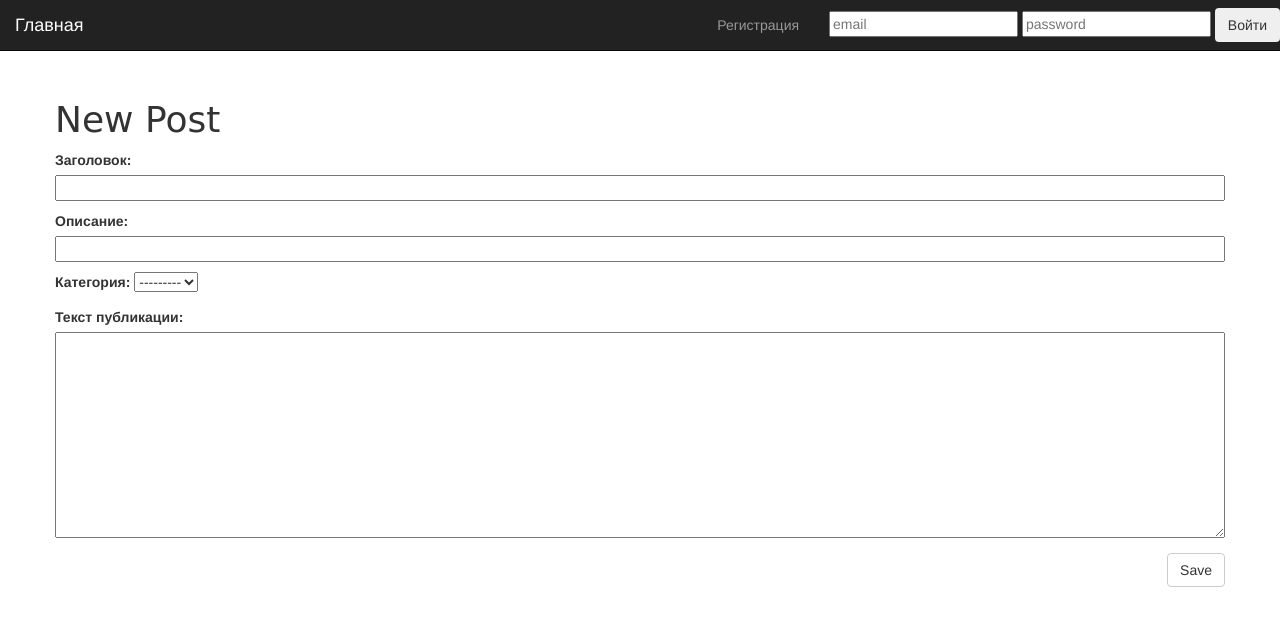
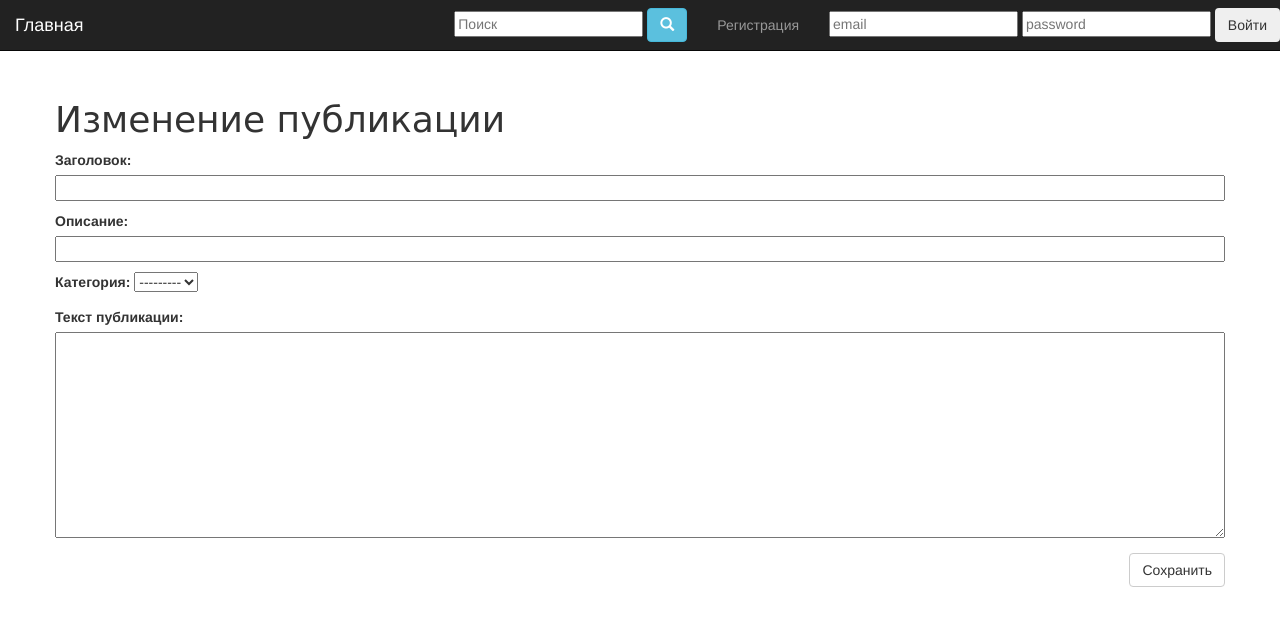
Before and after one commit to ArtemyH/my-first-blog, a Django app: page /user/post/new/ in a window 1280 px wide. Shown: the top 626 px of the page. Run offline with Django 3.2, Linux system fonts and the light colour scheme; data that the repository does not hold is empty; some libraries are stand-ins or nearby versions.

Commit message:
Changed templates, add search

```diff
--- a/blog/templates/blog/base.html
+++ b/blog/templates/blog/base.html
@@ -67,8 +67,18 @@
 
             </ul>
             <ul class="nav navbar-nav navbar-right">
+                 <li><form role="search" class="navbar-form pull-right form-inline" method="GET" action="/">
+
+                    <input id="search" name="search" type="text" class="span2" placeholder="Поиск">
+                        <button class="btn btn-info" type="submit">
+                          <i class="glyphicon glyphicon-search"></i>
+                        </button>
+
+                 </form></li>
                 {% if user.is_authenticated %}
-                <li margin-right="20px" ><a href="{% url 'logout' %}">Выход</a></li>
+
+                <li><a href="{% url 'logout' %}">Выход</a></li>
+
                 {% else %}
                 <li><a href="{% url 'register' %}">Регистрация</a></li>
                 <form method="POST" class="navbar-form pull-right form-inline" action="{% url 'login' %}">
@@ -78,6 +88,7 @@
                   <button type="submit" class="btn ">Войти</button>
                 </form>
                 {% endif %}
+
 
             </ul>
         </div>
--- a/blog/templates/blog/my_post_detail.html
+++ b/blog/templates/blog/my_post_detail.html
@@ -27,7 +27,7 @@
     <strong id="rate_count">{{ post.rate }}</strong>
     <a class="btn btn-default" onclick ="minus()" id="minus"><span class="glyphicon glyphicon-thumbs-down"></span></a><br/><br/>
 
-    <a class="btn btn-default" href="{% url 'add_comment_to_post' pk=post.pk %}">Add comment</a>
+    <a class="btn btn-default" href="{% url 'add_comment_to_post' pk=post.pk %}">Комментировать</a>
     {% endif %}
     {% endif %}
     <hr>
--- a/blog/templates/blog/my_post_edit.html
+++ b/blog/templates/blog/my_post_edit.html
@@ -1,9 +1,9 @@
 {% extends 'blog/base.html' %}
 
 {% block content %}
-    <h1>New Post</h1>
-    <form method="POST" class="post-form">{% csrf_token %}
+    <h1>Изменение публикации</h1>
+    <form method="POST" class="post-form form-horizontal">{% csrf_token %}
         {{ form.as_p }}
-        <button type="submit" class="save btn btn-default">Save</button>
+        <button type="submit" class="save btn btn-default">Сохранить</button>
     </form>
 {% endblock %}
--- a/blog/templates/blog/user_detail_and_posts.html
+++ b/blog/templates/blog/user_detail_and_posts.html
@@ -10,6 +10,7 @@
     {% if extuser.avatar %}
         <img src="{{ object.avatar.url }}" height="200"/>
     {% endif %}
+
 
     <form class="post-form" >
 
--- a/blog/urls.py
+++ b/blog/urls.py
@@ -5,8 +5,8 @@ urlpatterns = [
     url(r'^$', views.PostList.as_view(), name="post_list"),
     url(r'^category/(?P<pk>\d+)/$', views.PostList.as_view(), name="post_list"),
     url(r'^post/(?P<pk>[0-9]+)/$', views.DetailMyPost.as_view(), name='post_detail'),
-    url(r'^post/new/$', views.post_new, name='post_new'),
-    url(r'^post/(?P<pk>[0-9]+)/edit/$', views.post_edit, name='post_edit'),
+    #url(r'^post/new/$', views.post_new, name='post_new'),
+    url(r'^post/(?P<pk>[0-9]+)/edit/$', views.EditPost.as_view(), name='post_edit'),
     url(r'^post/(?P<pk>\d+)/remove/$', views.post_remove, name='post_remove'),
     url(r'^post/(?P<pk>\d+)/comment/$', views.CreateComment.as_view(), name='add_comment_to_post'),
     #url(r'^comment/(?P<pk>\d+)/remove/$', views.comment_remove, name='comment_remove'),
--- a/blog/views.py
+++ b/blog/views.py
@@ -21,6 +21,9 @@ from django.core.urlresolvers import reverse
 from django.core import serializers
 import json
 from django.core.serializers.json import DjangoJSONEncoder
+
+from django.db.models import Q
+
 
 class LoginFormView(FormView):
     form_class = AuthenticationFormWithEmail
@@ -58,15 +61,20 @@ class EditProfile(UpdateView):
         return reverse('profile', args=[self.object.pk])
 
 
+class EditPost(UpdateView):
+    model = MyPost
+    form_class = MyPostForm
+    template_name = 'blog/my_post_edit.html'
+
+    def get_success_url(self):
+        return reverse('post_detail', args=[self.object.pk])
+
+
 
 class PostList(ListView):
     model = Category
-
     template_name = 'blog/post_list_sort.html'
 
-    def get_queryset(self):
-
-        return Category.objects.all()
 
 class UserPostList(ListView):
     model = MyPost
@@ -93,7 +101,7 @@ class UserDetailAndPosts(DetailView):
 class CreateMyPost(CreateView):
     form_class = MyPostForm
     template_name = 'blog/my_post_edit.html'
-    success_url = '/'
+    #success_url = 'user_post_list'
 
     def send_mail_confirm(self, form):
         name = self.request.user.first_name
@@ -103,10 +111,6 @@ class CreateMyPost(CreateView):
         send_mail(email_subject, email_body, settings.EMAIL_HOST_USER, ['prime.95@mail.ru'], fail_silently=False)
 
     def form_valid(self, form):
-        #obj = json.dumps((MyPost.objects.all().values('title', 'author__username')))
-        #obj = serializers.serialize((MyPost.objects.all().values('title', 'author__username')))
-        sd = json.dumps(list(MyPost.objects.all().values('title', 'author__username')), cls=DjangoJSONEncoder)
-        print(sd)
         try:
             form.instance.author = ExtUser.objects.get(email=self.request.user.email)
         except ExtUser.DoesNotExist:
@@ -114,6 +118,8 @@ class CreateMyPost(CreateView):
         self.send_mail_confirm(form)
         return super(CreateMyPost, self).form_valid(form)
 
+    def get_success_url(self):
+        return reverse('user_post_list')
 
 class DetailMyPost(DetailView):
     model = MyPost
@@ -174,21 +180,28 @@ class MinusToPost(TemplateView):
 
 
 def post_list_sort(request):
-    #print(hello)
     if request.is_ajax():
         field = request.GET['field']
         order = request.GET['order']
 
-        #print(category)
+
         try:
-            category = request.GET['category'].split('#')[1]
-        except IndexError:
+            category = request.GET['category']
+        except Exception:
             category = '-1'
 
         if category!='-1':
             queryset = MyPost.objects.get_published_posts().filter(category__pk=category)
         else:
             queryset = MyPost.objects.get_published_posts()
+
+        try:
+            search = request.GET['search']
+            queryset = queryset.filter(Q(title__icontains=search)|
+                                       Q(description__icontains=search)|
+                                       Q(text__icontains=search))
+        except Exception:
+            queryset = queryset
 
         if field == 'author':
             if order == 'asc':
@@ -221,38 +234,6 @@ def confirm_account(request, key):
     user.is_active = True
     user.save()
     return redirect('/')
-
-
-@login_required
-def post_new(request):
-    if request.method == "POST":
-        form = PostForm(request.POST)
-        if form.is_valid():
-            post = form.save(commit=False)
-            post.author = request.user
-            #post.published_date = timezone.now()
-            post.save()
-            return redirect('blog.views.post_detail', pk=post.pk)
-    else:
-        form = PostForm()
-    return render(request, 'blog/post_edit.html', {'form':form})
-
-
-@login_required
-def post_edit(request, pk):
-    post = get_object_or_404(MyPost, pk=pk)
-    if request.method == "POST":
-        form = PostForm(request.POST, instance=post)
-        if form.is_valid():
-            post = form.save(commit=False)
-            #post.author = request.user
-            #post.published_date = timezone.now()
-            post.save()
-            return redirect('blog.views.post_detail', pk=post.pk)
-    else:
-        form = PostForm(instance=post)
-    return render(request, 'blog/post_edit.html', {'form':form})
-
 
 
 @login_required
```
Also changed, not shown: blog/static/css/blog.css (+6 -2 lines), blog/static/js/sort_post.js (+62 -14 lines), blog/templates/blog/post_list_sort.html (+13 -1 lines).
